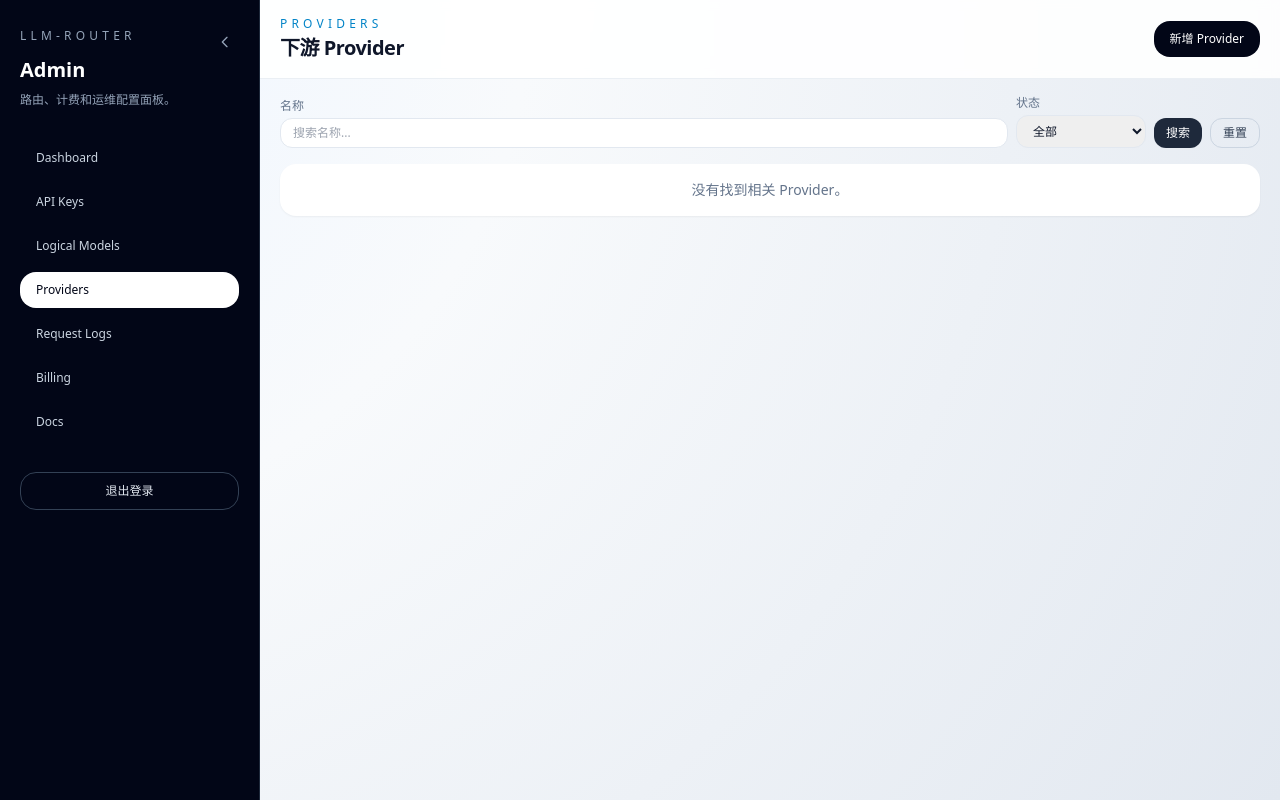
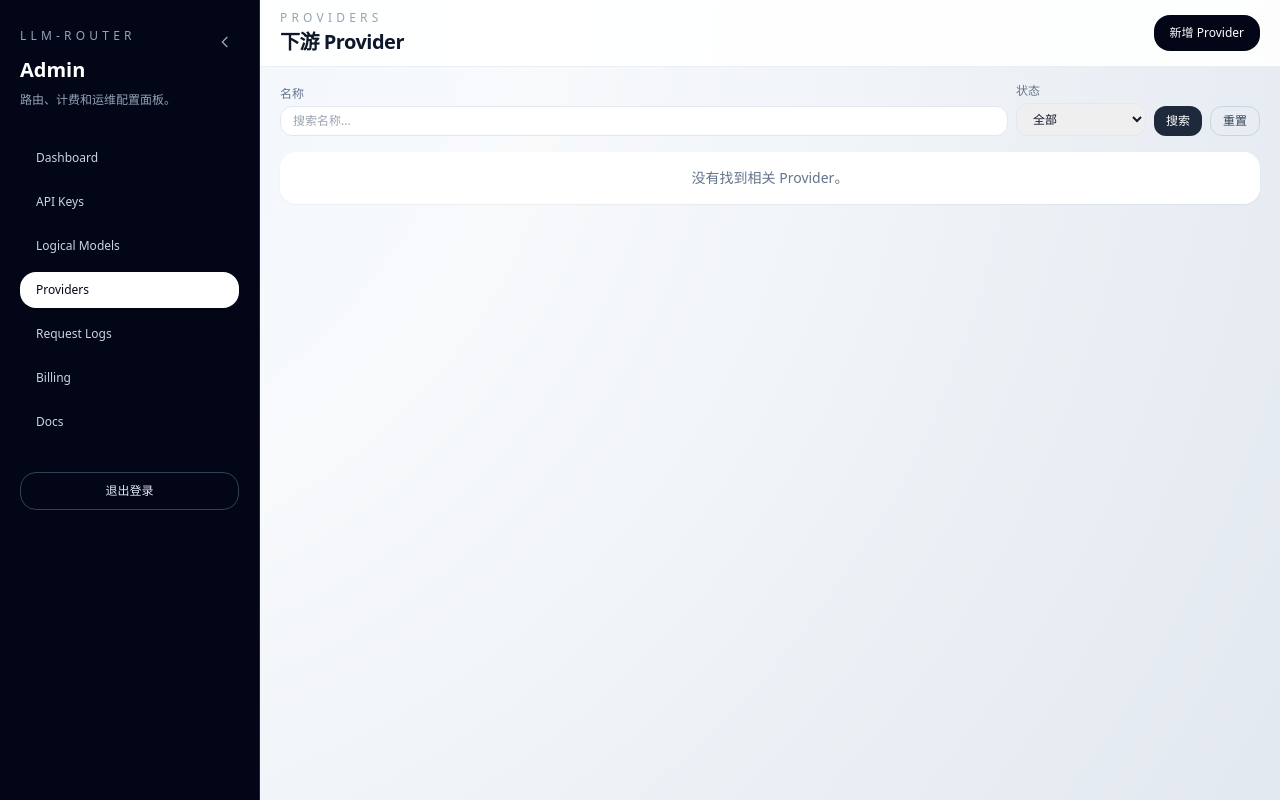
Before and after one commit to liuzhenghua/llm-router, a FastAPI app: page /admin/providers in a window 1280 px wide. Run offline with FastAPI, Linux system fonts and the light colour scheme; the visitor is signed in with stand-in values (Sample User, id 1); data that the repository does not hold is empty; parts of the project's set-up code (start-up, migrations or seed data) failed here and were passed over; some libraries are stand-ins or nearby versions.

Commit message:
style(ui): adjust header padding and text color in multiple templates
- Change header top padding from py-4 to py-2.5 for consistent spacing
- Update uppercase label text color from sky-600 to slate-400
- Apply these UI style updates in api_keys, billing, dashboard, docs,
  logical_models, providers, and request_logs templates
- Maintain sticky header layout and backdrop blur effects unchanged

```diff
--- a/src/llm_router/templates/api_keys.html
+++ b/src/llm_router/templates/api_keys.html
@@ -10,9 +10,9 @@
   }
 </style>
 
-<div class="sticky top-0 z-10 -mx-3 lg:-mx-5 -mt-4 lg:-mt-5 mb-4 flex items-center justify-between border-b border-slate-200/70 bg-white/90 px-3 py-4 backdrop-blur-sm lg:px-5">
+<div class="sticky top-0 z-10 -mx-3 lg:-mx-5 -mt-4 lg:-mt-5 mb-4 flex items-center justify-between border-b border-slate-200/70 bg-white/90 px-3 py-2.5 backdrop-blur-sm lg:px-5">
   <div>
-    <p class="text-xs uppercase tracking-[0.35em] text-sky-600">API Keys</p>
+    <p class="text-xs uppercase tracking-[0.35em] text-slate-400">API Keys</p>
     <h1 class="mt-0.5 text-xl font-semibold tracking-tight text-slate-900">API Key 管理</h1>
   </div>
   <button type="button" onclick="openModal('create-api-key-modal')" class="rounded-2xl bg-slate-950 px-4 py-2.5 text-xs font-medium text-white">新增 API Key</button>
--- a/src/llm_router/templates/billing.html
+++ b/src/llm_router/templates/billing.html
@@ -1,6 +1,6 @@
 {% extends "base.html" %}
 {% block page_content %}
-<div class="sticky top-0 z-10 -mx-3 lg:-mx-5 -mt-4 lg:-mt-5 mb-6 border-b border-slate-200/70 bg-white/90 px-3 py-4 backdrop-blur-sm lg:px-5">
+<div class="sticky top-0 z-10 -mx-3 lg:-mx-5 -mt-4 lg:-mt-5 mb-6 border-b border-slate-200/70 bg-white/90 px-3 py-2.5 backdrop-blur-sm lg:px-5">
   <p class="text-xs uppercase tracking-[0.35em] text-slate-400">Billing</p>
   <h1 class="mt-0.5 text-xl font-semibold tracking-tight text-slate-900">账单与账本</h1>
 </div>
--- a/src/llm_router/templates/dashboard.html
+++ b/src/llm_router/templates/dashboard.html
@@ -1,7 +1,7 @@
 {% extends "base.html" %}
 {% block page_content %}
-<div class="sticky top-0 z-10 -mx-3 lg:-mx-5 -mt-4 lg:-mt-5 mb-6 border-b border-slate-200/70 bg-white/90 px-3 py-4 backdrop-blur-sm lg:px-5">
-  <p class="text-xs uppercase tracking-[0.35em] text-sky-600">Dashboard</p>
+<div class="sticky top-0 z-10 -mx-3 lg:-mx-5 -mt-4 lg:-mt-5 mb-6 border-b border-slate-200/70 bg-white/90 px-3 py-2.5 backdrop-blur-sm lg:px-5">
+  <p class="text-xs uppercase tracking-[0.35em] text-slate-400">Dashboard</p>
   <h1 class="mt-0.5 text-xl font-semibold tracking-tight text-slate-900">系统概览</h1>
 </div>
 
--- a/src/llm_router/templates/docs.html
+++ b/src/llm_router/templates/docs.html
@@ -1,7 +1,7 @@
 {% extends "base.html" %}
 {% block page_content %}
-<div class="sticky top-0 z-10 -mx-3 lg:-mx-5 -mt-4 lg:-mt-5 mb-4 border-b border-slate-200/70 bg-white/90 px-3 py-4 backdrop-blur-sm lg:px-5">
-  <p class="text-xs uppercase tracking-[0.35em] text-sky-600">Documentation</p>
+<div class="sticky top-0 z-10 -mx-3 lg:-mx-5 -mt-4 lg:-mt-5 mb-4 border-b border-slate-200/70 bg-white/90 px-3 py-2.5 backdrop-blur-sm lg:px-5">
+  <p class="text-xs uppercase tracking-[0.35em] text-slate-400">Documentation</p>
   <h1 class="mt-0.5 text-xl font-semibold tracking-tight text-slate-900">接入文档</h1>
 </div>
 
--- a/src/llm_router/templates/logical_models.html
+++ b/src/llm_router/templates/logical_models.html
@@ -1,8 +1,8 @@
 {% extends "base.html" %}
 {% block page_content %}
-<div class="sticky top-0 z-10 -mx-3 lg:-mx-5 -mt-4 lg:-mt-5 mb-4 flex items-center justify-between border-b border-slate-200/70 bg-white/90 px-3 py-4 backdrop-blur-sm lg:px-5">
+<div class="sticky top-0 z-10 -mx-3 lg:-mx-5 -mt-4 lg:-mt-5 mb-4 flex items-center justify-between border-b border-slate-200/70 bg-white/90 px-3 py-2.5 backdrop-blur-sm lg:px-5">
   <div>
-    <p class="text-xs uppercase tracking-[0.35em] text-sky-600">Logical Models</p>
+    <p class="text-xs uppercase tracking-[0.35em] text-slate-400">Logical Models</p>
     <h1 class="mt-0.5 text-xl font-semibold tracking-tight text-slate-900">逻辑模型</h1>
   </div>
   <button type="button" onclick="openModal('create-logical-model-modal')" class="rounded-2xl bg-slate-950 px-4 py-2.5 text-xs font-medium text-white">新增逻辑模型</button>
--- a/src/llm_router/templates/providers.html
+++ b/src/llm_router/templates/providers.html
@@ -1,8 +1,8 @@
 {% extends "base.html" %}
 {% block page_content %}
-<div class="sticky top-0 z-10 -mx-3 lg:-mx-5 -mt-4 lg:-mt-5 mb-4 flex items-center justify-between border-b border-slate-200/70 bg-white/90 px-3 py-4 backdrop-blur-sm lg:px-5">
+<div class="sticky top-0 z-10 -mx-3 lg:-mx-5 -mt-4 lg:-mt-5 mb-4 flex items-center justify-between border-b border-slate-200/70 bg-white/90 px-3 py-2.5 backdrop-blur-sm lg:px-5">
   <div>
-    <p class="text-xs uppercase tracking-[0.35em] text-sky-600">Providers</p>
+    <p class="text-xs uppercase tracking-[0.35em] text-slate-400">Providers</p>
     <h1 class="mt-0.5 text-xl font-semibold tracking-tight text-slate-900">下游 Provider</h1>
   </div>
   <button type="button" onclick="openModal('create-provider-modal')" class="rounded-2xl bg-slate-950 px-4 py-2.5 text-xs font-medium text-white">新增 Provider</button>
--- a/src/llm_router/templates/request_logs.html
+++ b/src/llm_router/templates/request_logs.html
@@ -1,6 +1,6 @@
 {% extends "base.html" %}
 {% block page_content %}
-<div class="sticky top-0 z-10 -mx-3 lg:-mx-5 -mt-4 lg:-mt-5 mb-4 flex items-center justify-between border-b border-slate-200/70 bg-white/90 px-3 py-4 backdrop-blur-sm lg:px-5">
+<div class="sticky top-0 z-10 -mx-3 lg:-mx-5 -mt-4 lg:-mt-5 mb-4 flex items-center justify-between border-b border-slate-200/70 bg-white/90 px-3 py-2.5 backdrop-blur-sm lg:px-5">
   <div>
     <p class="text-xs uppercase tracking-[0.35em] text-slate-400">Requests</p>
     <h1 class="mt-0.5 text-xl font-semibold tracking-tight text-slate-900">请求日志</h1>
```
